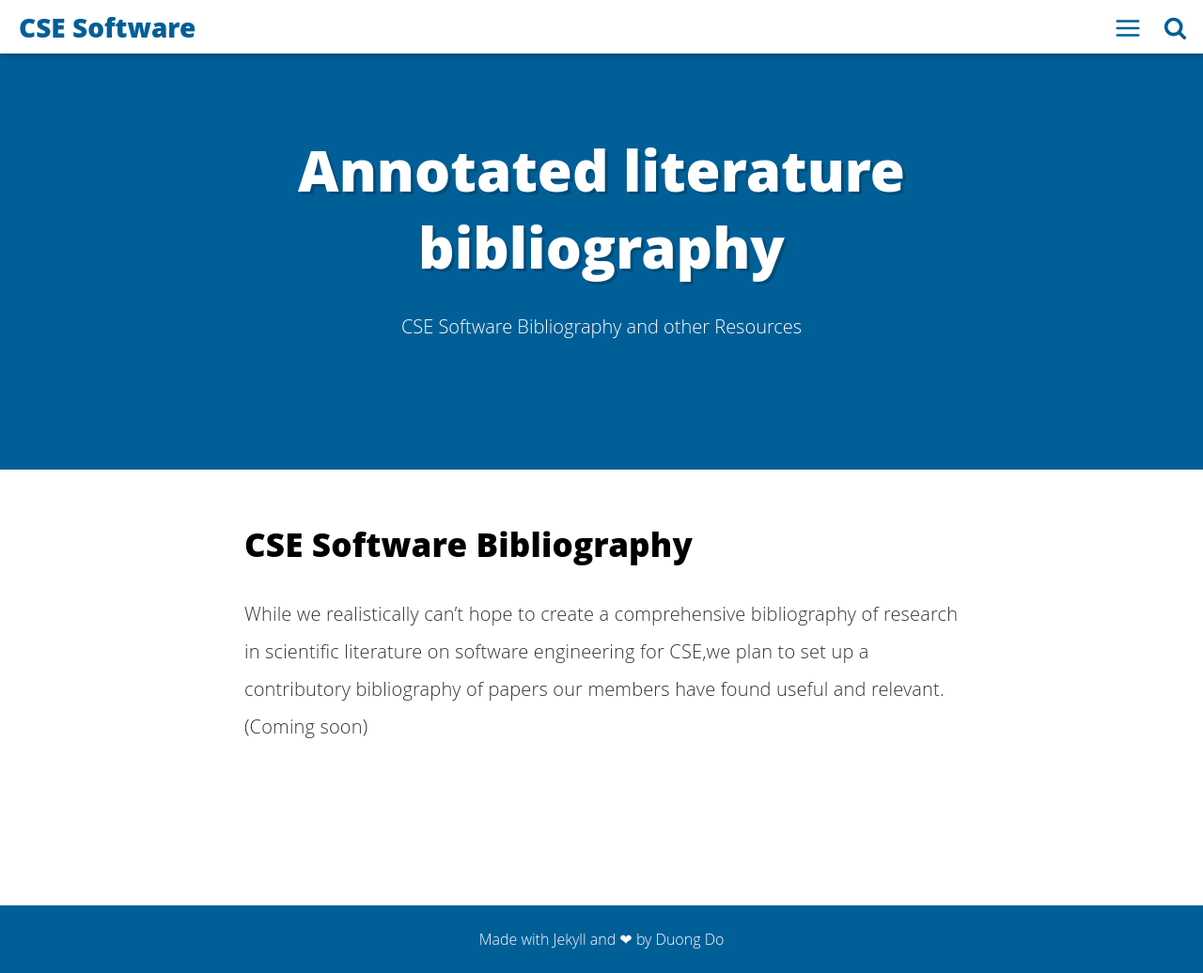
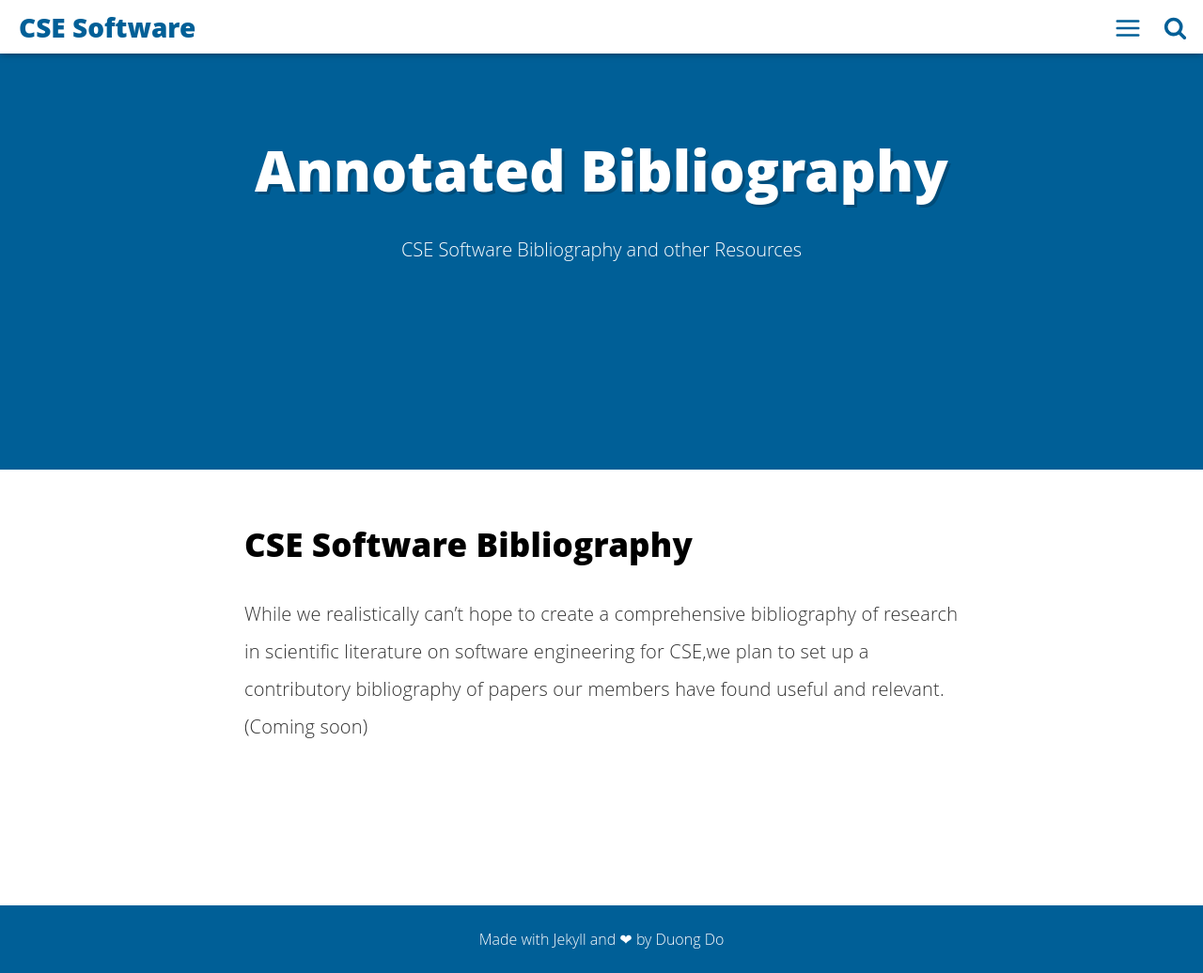
Before and after one commit to CSE-Software/CSE-Software.github.io, a Jekyll site: the page built from bibliography.html, in a window 1280 px wide and 1036 px high. Shown: the whole window at 94% size. Built offline with Jekyll 4.4.1, drawn with Linux system fonts in a browser that asks for light colours; part of the change alters nothing that is shown.

Commit message:
fix banner link

```diff
--- a/_config.yml
+++ b/_config.yml
@@ -31,16 +31,16 @@ compress_html:
 links:
   - title: Home
     url: /
-  - title: Community
-    url: /community
-  - title: Bibliography
-    url: /bibliography
+  - title: Getting involved
+    url: /getting-involved
+  - title: Annotated Bibliography
+    url: /annotated-bibliography
   - title: Tags
     url: /tags
   - title: How to contribute
-    url: /contribution
+    url: /how-to-contribute
   - title: About Us
-    url: /about
+    url: /about-us
 
 # exclude my node related stuff
 exclude: ['package.json', 'src', 'node_modules']
--- a/bibliography.html
+++ b/bibliography.html
@@ -1,7 +1,7 @@
 ---
 layout: minimal
-title: "Annotated literature bibliography"
-permalink: /annotated-literature-bibliography/index.html
+title: "Annotated Bibliography"
+permalink: /annotated-bibliography/index.html
 description: "CSE Software Bibliography and other Resources"
 ---
 
```
